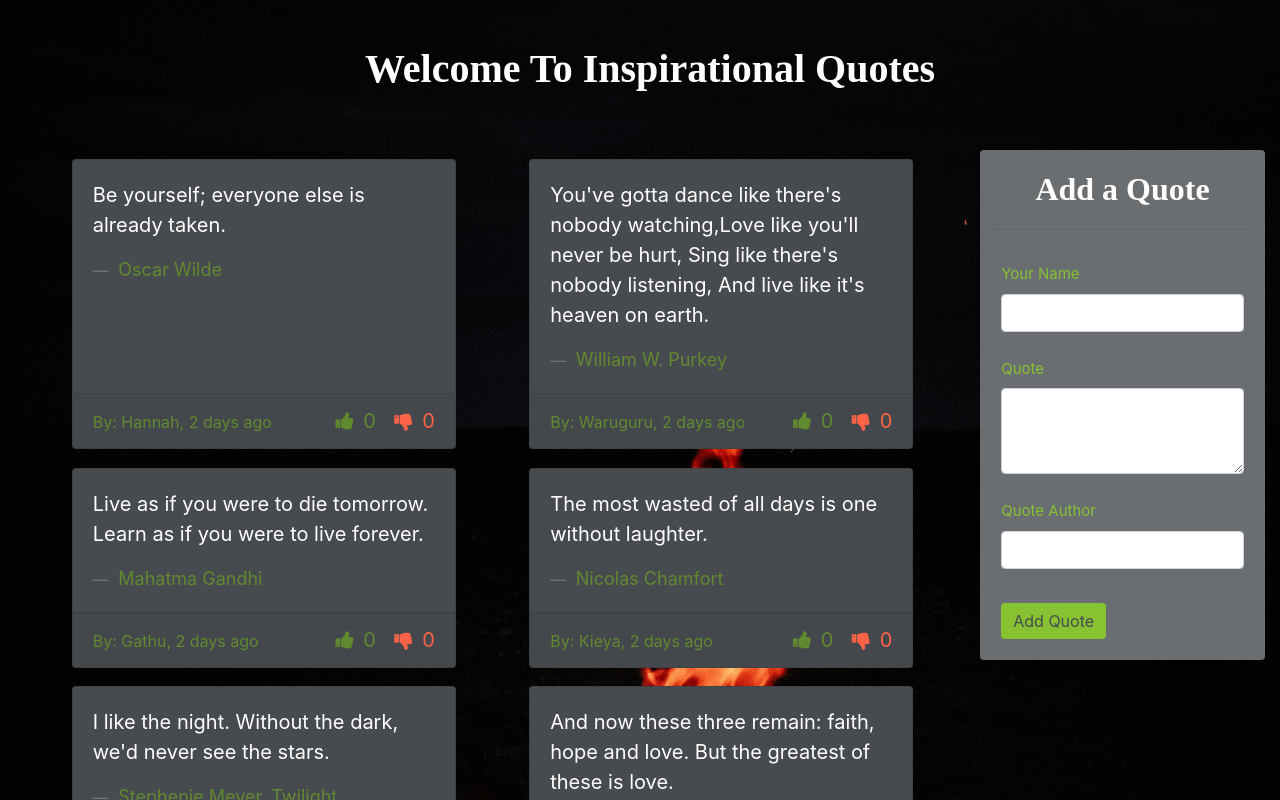
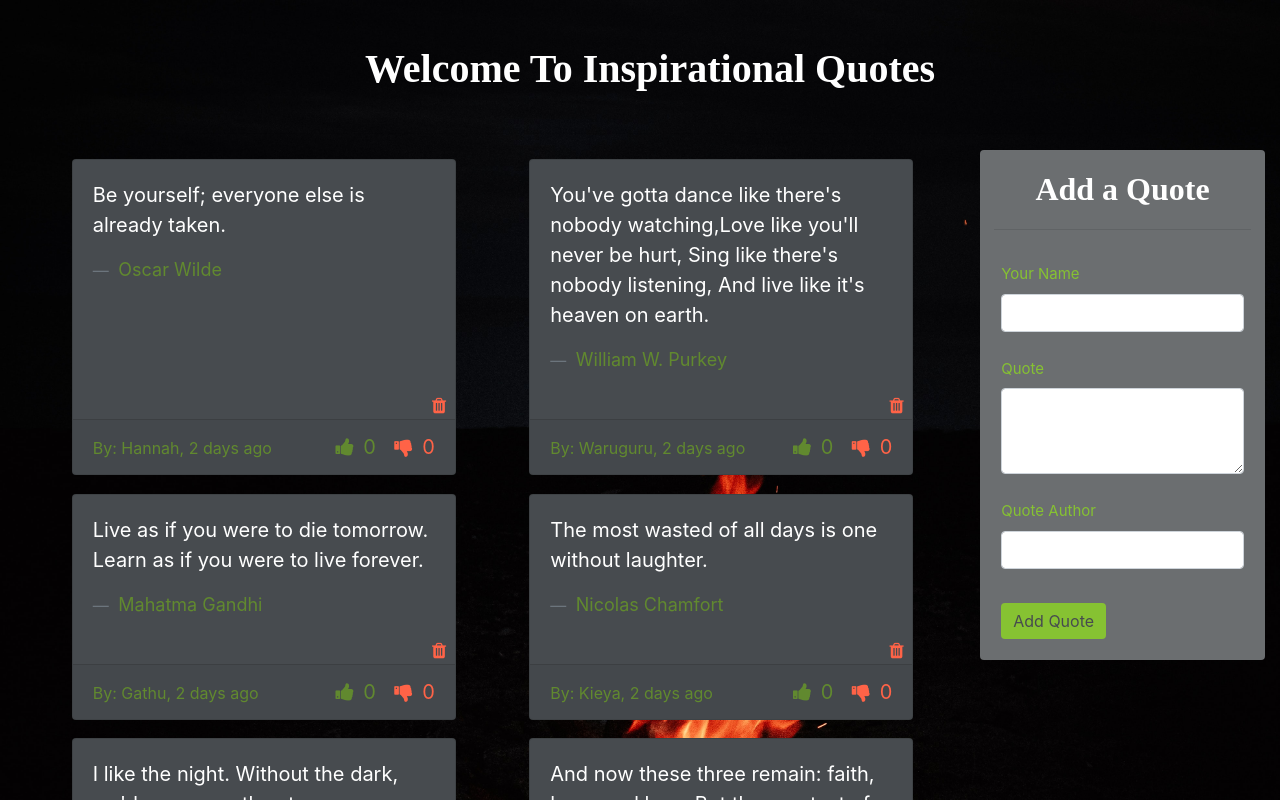
Before and after one commit to HWaruguru/Inspirational-Quotes, an Angular app: page / in a window 1280 px wide. Shown: the top 800 px of the page. Built offline with nearby package versions, Linux system fonts and the light colour scheme.

Commit message:
Add the delete function

```diff
--- a/src/app/quotes/quotes.component.css
+++ b/src/app/quotes/quotes.component.css
@@ -33,3 +33,11 @@
   color: #61892F !important;
   font-size: 18px;
 }
+
+.delete-quote {
+  float: right;
+  margin: 4px;
+  font-size: 18px;
+  color: tomato;
+  cursor: pointer;
+}
--- a/src/app/quotes/quotes.component.html
+++ b/src/app/quotes/quotes.component.html
@@ -7,7 +7,7 @@
     <div class="row">
       <div class="col-sm-9">
         <div class="quotes">
-          <div class="card" *ngFor="let quote of quotes" [appHighlight]="quote.popular">
+          <div class="card" *ngFor="let quote of quotes; let i = index" [appHighlight]="quote.popular">
             <div class="card-body">
               <blockquote class="blockquote mb-0">
                 <p class="card-text">
@@ -20,6 +20,7 @@
                 </footer>
               </blockquote>
             </div>
+            <span (click)='deleteQuote(i)'><i class="fa fa-fw fa-trash delete-quote"></i></span>
             <app-quotes-details [quote]='quote' (upvoteQuote)='updateQuoteWithHighestVotes()'></app-quotes-details>
           </div>
         </div>
--- a/src/app/quotes/quotes.component.ts
+++ b/src/app/quotes/quotes.component.ts
@@ -31,6 +31,13 @@ export class QuotesComponent implements OnInit {
     this.quotes[idx].popular = true
   }
 
+  deleteQuote(index: number){
+      let toDelete = confirm(`Are you sure you want to delete ${this.quotes[index].quote}?`)
+      if (toDelete){
+      this.quotes.splice(index,1);
+    }
+}
+
   constructor() { }
 
   ngOnInit() {
```
